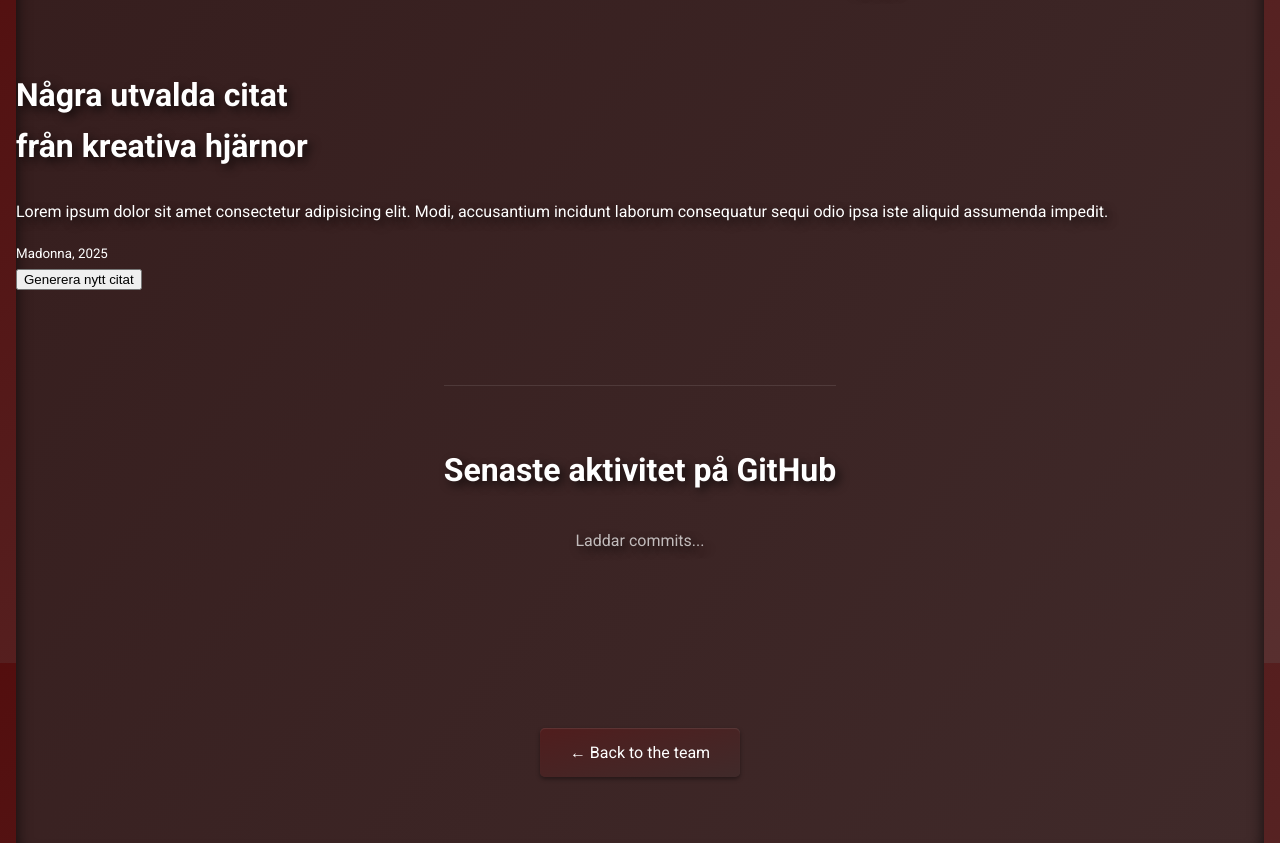
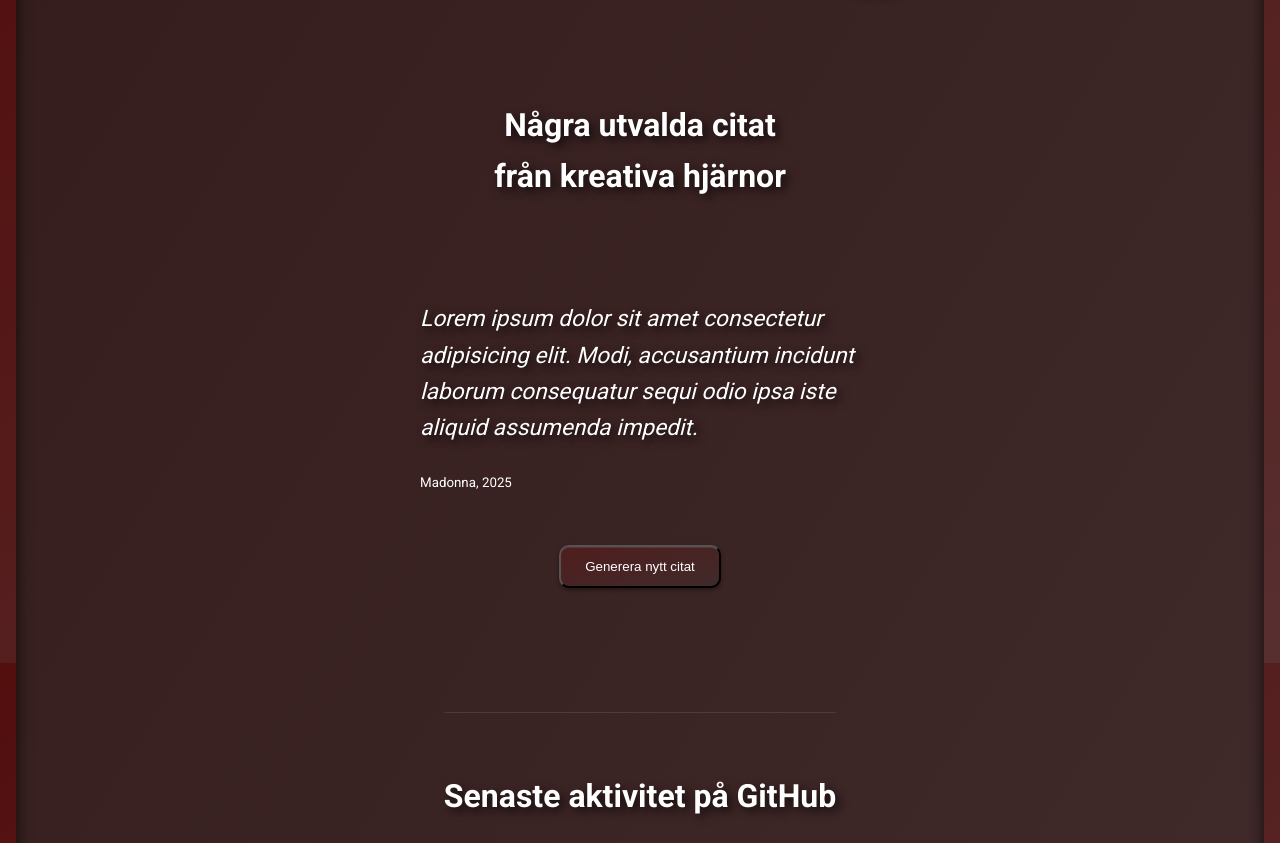
Before and after one commit to Falusvampen/BootcampChasAcademy, a plain HTML site: page individuell/siri.html in a window 1280 px wide. Shown: the part 937-1780 px from the top of the page. Drawn offline with Linux system fonts and the light colour scheme; a script that the page names is missing; files whose address does not match are found by name.

Commit message:
css for quote section

```diff
--- a/css/siri.css
+++ b/css/siri.css
@@ -39,3 +39,38 @@
   max-width: 200px;
   margin: 30px;
 }
+
+.quote-heading {
+  text-align: left;
+}
+
+.quote-text {
+  font-size: 17pt;
+  font-style: italic;
+}
+
+.quote {
+  max-width: 500px;
+  padding: 30px;
+}
+
+.btn {
+  color: var(--primary-text-color);
+  padding: 0.75rem 1.5rem;
+  background-image: linear-gradient(to bottom right, #501d1d, #402a2a);
+  transition: all var(--transition-speed);
+  box-shadow: inset 0 1px 1px rgba(255, 255, 255, 0.1),
+    0 2px 4px var(--shadow-medium);
+  max-width: 200px;
+  border-radius: 10px;
+}
+
+.quote-flexbox {
+  display: flex;
+  flex-direction: column;
+  justify-content: center;
+  row-gap: 20px;
+  padding: 30px;
+  flex-wrap: wrap;
+  align-items: center;
+}
--- a/css/siri_media.css
+++ b/css/siri_media.css
@@ -41,6 +41,10 @@
   .profileimg {
     max-width: 300px;
   }
+
+  .quote-heading {
+    text-align: center;
+  }
 }
 
 @media (min-width: 1400px) {
--- a/individuell/siri.html
+++ b/individuell/siri.html
@@ -44,10 +44,10 @@
               </p>
             </div>
       </section>
-       <section>
-        <h2>Några utvalda citat<br>från kreativa hjärnor</h2>
-        <div>
-        <p class="quote">Lorem ipsum dolor sit amet consectetur adipisicing elit. Modi, accusantium incidunt laborum consequatur sequi odio ipsa iste aliquid assumenda impedit.</p>
+       <section class="quote-flexbox">
+        <h2 class="quote-heading">Några utvalda citat<br>från kreativa hjärnor</h2>
+        <div class="quote">
+        <p class="quote-text">Lorem ipsum dolor sit amet consectetur adipisicing elit. Modi, accusantium incidunt laborum consequatur sequi odio ipsa iste aliquid assumenda impedit.</p>
         <small>Madonna, 2025</small>
         </div>
         <button class="btn">Generera nytt citat</button>
```
